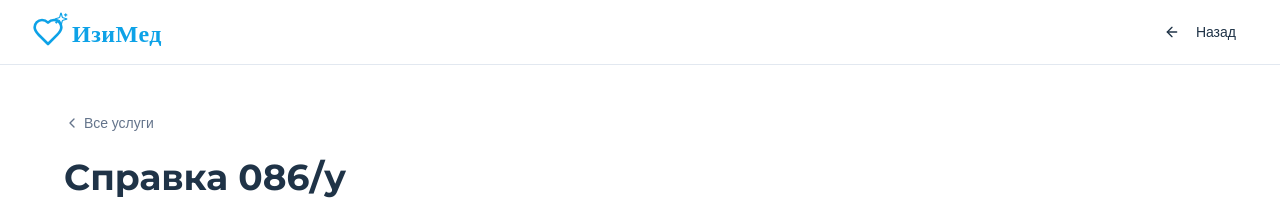
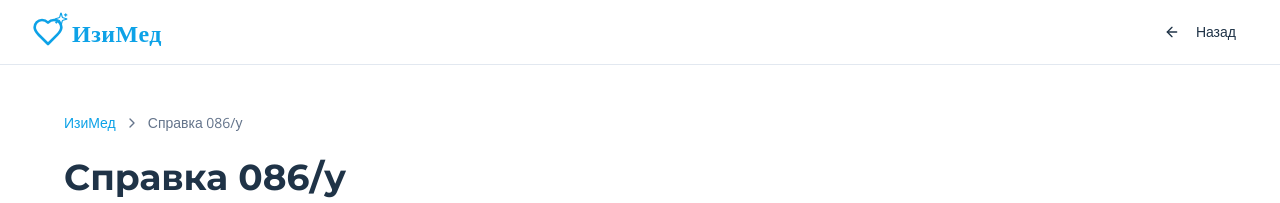
Before and after one commit to pr-poehali-dev/clinic-design-easymed, a React (Vite) app: page /certificate-086 in a window 1280 px wide. Shown: the top 203 px of the page. Built offline with nearby package versions, Linux system fonts and the light colour scheme.

Commit message:
Добавить навигационную цепочку на справки

```diff
--- a/src/pages/Certificate086.tsx
+++ b/src/pages/Certificate086.tsx
@@ -55,10 +55,13 @@ const Certificate086 = () => {
 
       <main className="container py-12">
         <div className="max-w-6xl mx-auto">
-          <Link to="/" className="text-sm text-muted-foreground hover:text-primary inline-flex items-center gap-1 mb-6">
-            <Icon name="ChevronLeft" size={16} />
-            Все услуги
-          </Link>
+          <nav className="flex items-center gap-2 text-sm mb-6">
+            <Link to="/" className="text-primary hover:underline">
+              ИзиМед
+            </Link>
+            <Icon name="ChevronRight" size={16} className="text-muted-foreground" />
+            <span className="text-muted-foreground">Справка 086/у</span>
+          </nav>
 
           <h1 className="text-4xl font-bold mb-2">Справка 086/у</h1>
           <p className="text-lg text-muted-foreground mb-8">
```
